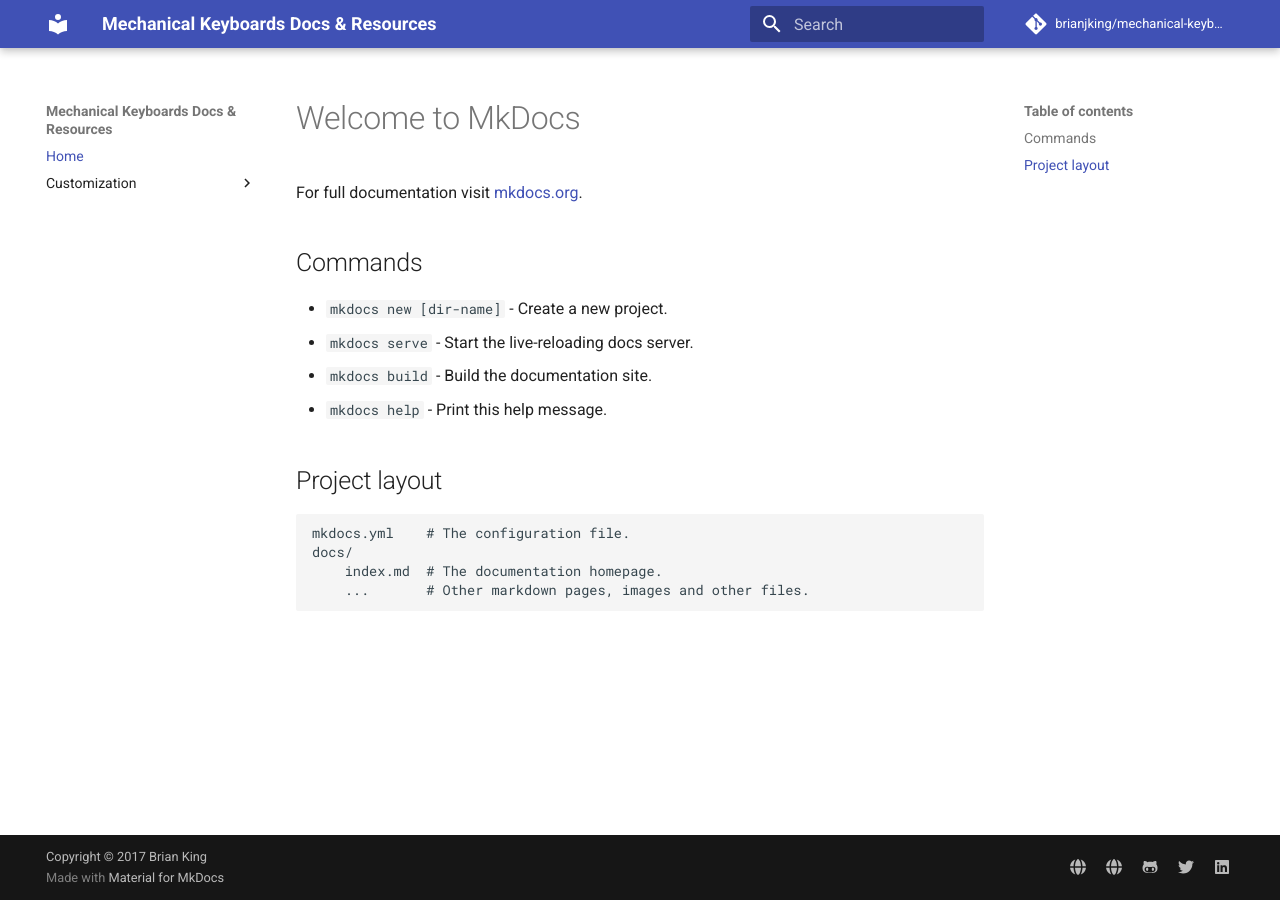
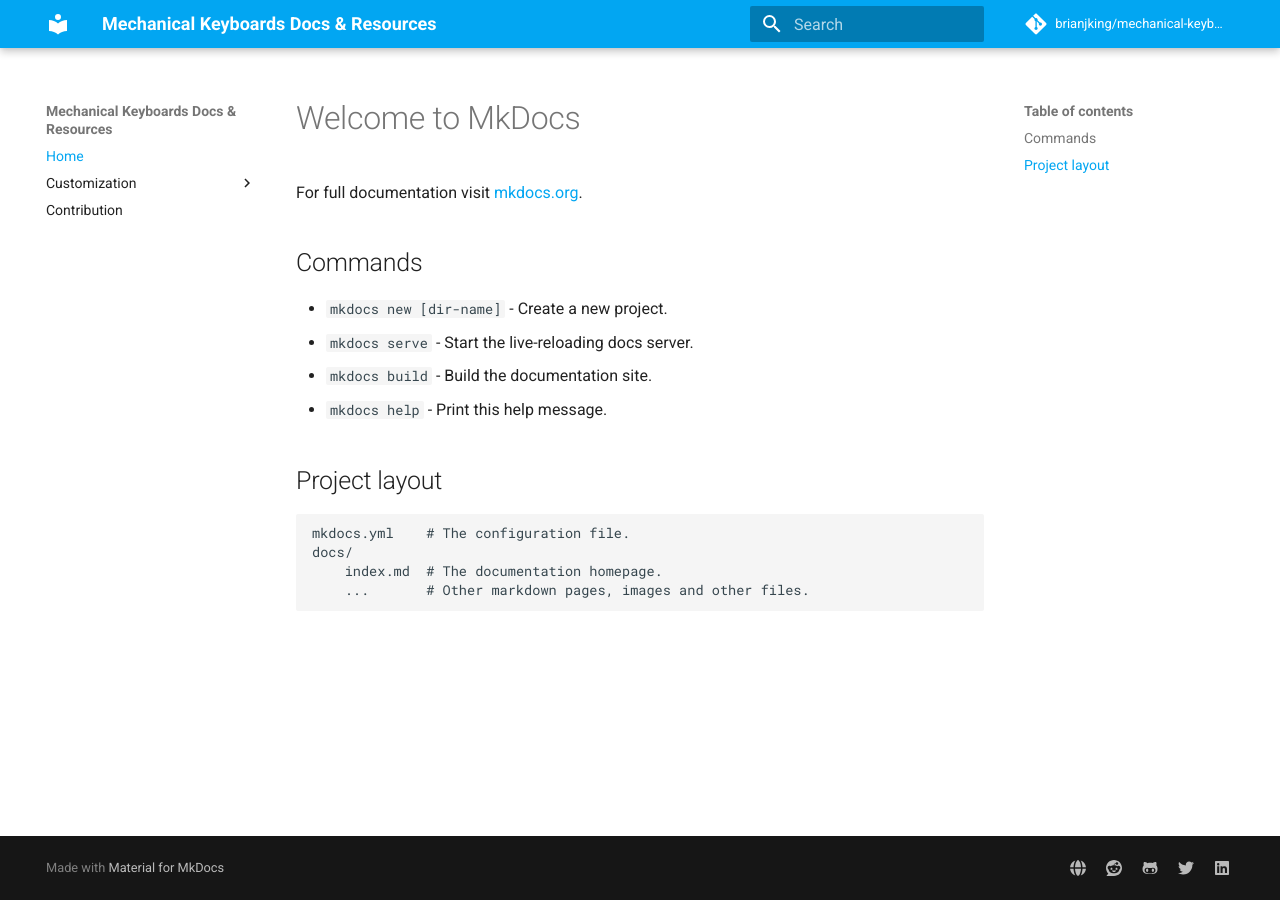
Before and after one commit to brianjking/mechanical-keyboards, an MkDocs documentation site: the page built from docs/index.md, in a window 1280 px wide. Built offline with MkDocs 1.6.1 and Material for MkDocs 9.7.7, drawn with Linux system fonts in a browser that asks for light colours; comment, search, counter and statistics services are not loaded; old or Windows-style settings are respelled for this version of MkDocs.

Commit message:
Updating mkdocs.yml

```diff
--- a/mkdocs.yml
+++ b/mkdocs.yml
@@ -7,19 +7,19 @@ repo_name: brianjking/mechanical-keyboards
 repo_url: https://github.com/brianjking/mechanical-keyboards
 
 # Copyright
-copyright: 'Copyright &copy; 2017 Brian King'
+#copyright: 'Copyright &copy; 2017 '
 
 # Options
 extra:
   feature:
     tabs: false
   palette:
-    primary: indigo
-    accent: indigo
+    primary: light blue
+    accent: pink
   social:
     - type: globe
       link: https://brianjking.io
-    - type: globe
+    - type: reddit
       link: https://reddit.com/r/mechanicalkeyboards
     - type: github-alt
       link: https://github.com/brianjking
@@ -55,3 +55,4 @@ pages:
   - Home: index.md
   - Customization:
     - Idea23 Dye Sub Cap Printing DIY: customization/idea23-dyesub.md
+  - Contribution: contributing/contribution.md
```
